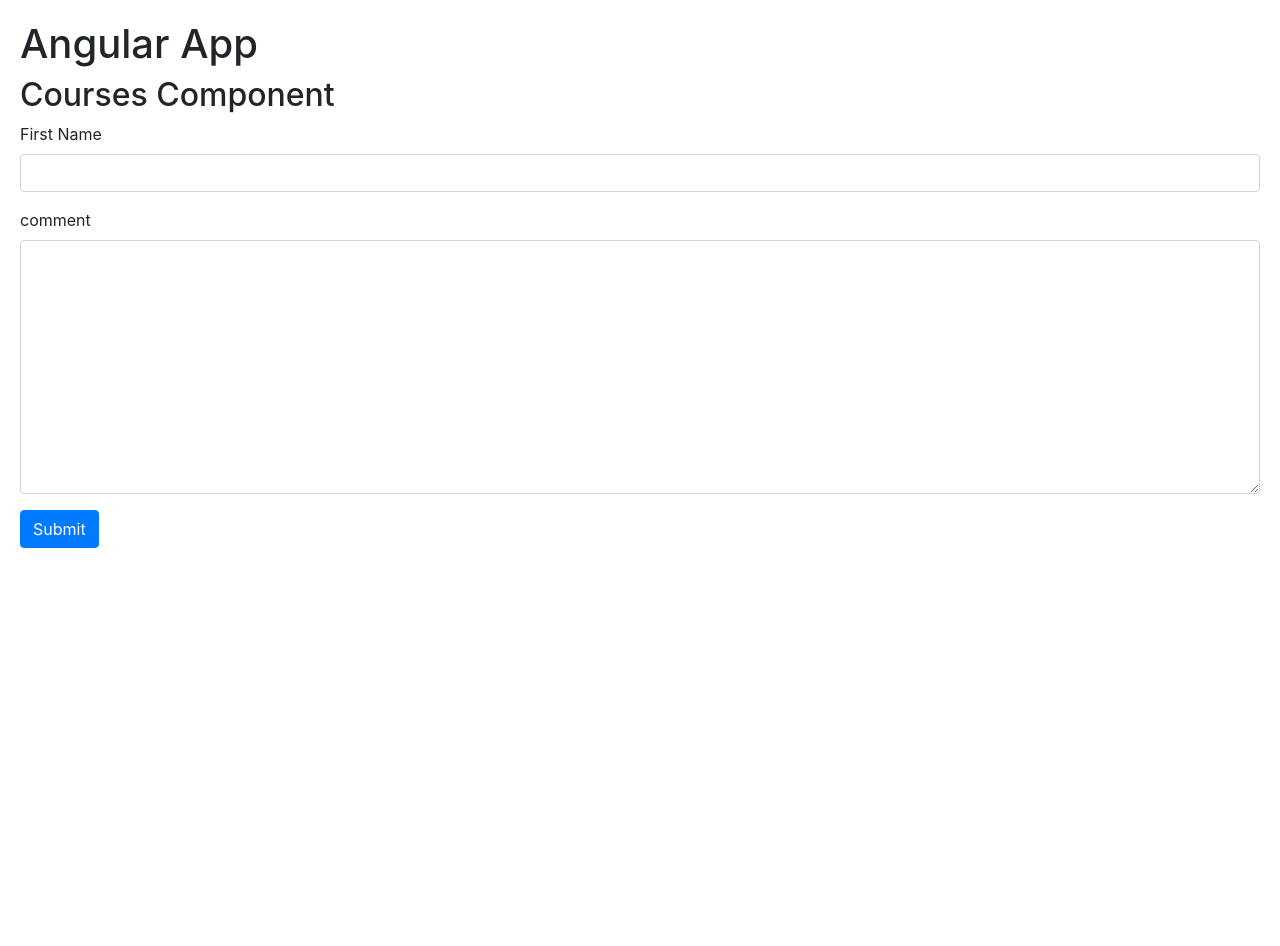
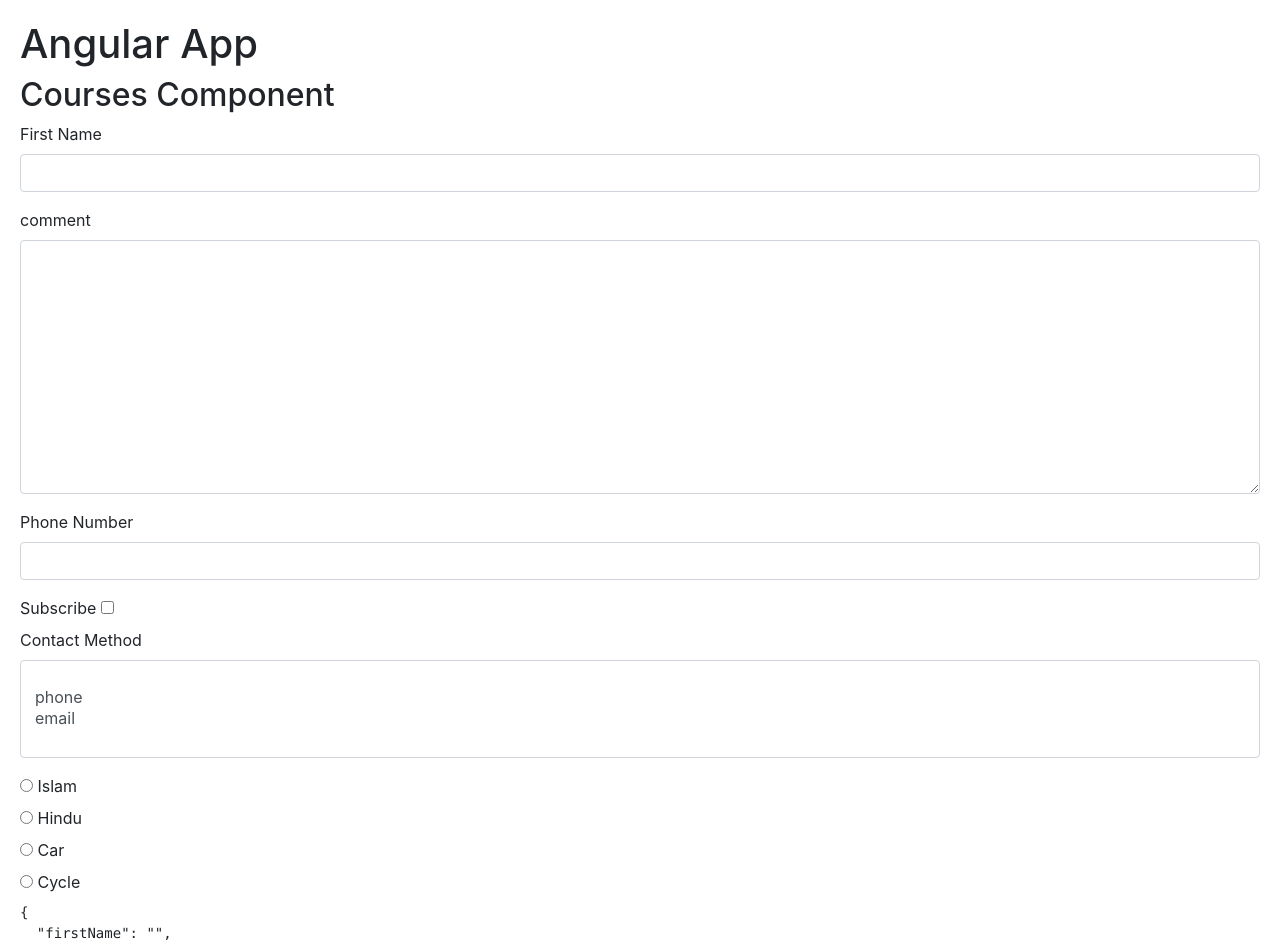
Before and after one commit to zahidcsepstu/ReactiveForm-Frontend, an Angular app: page / in a window 1280 px wide. Shown: the top 946 px of the page. Before the commit the page ends 800 px from the top, so only its background shows below. Built offline with nearby package versions, Linux system fonts and the light colour scheme.

Commit message:
template-driven form

```diff
--- a/src/app/app.module.ts
+++ b/src/app/app.module.ts
@@ -1,10 +1,12 @@
 import { NgModule } from '@angular/core';
 import { BrowserModule } from '@angular/platform-browser';
+
 
 import { AppRoutingModule } from './app-routing.module';
 import { AppComponent } from './app/app.component';
 import { CoursesComponent } from './courses/courses.component';
 import { ContactFormComponent } from './contact-form/contact-form.component';
+import { FormsModule, ReactiveFormsModule } from '@angular/forms';
 
 @NgModule({
     declarations: [
@@ -14,7 +16,9 @@ import { ContactFormComponent } from './contact-form/contact-form.component';
     ],
     imports: [
         BrowserModule,
-        AppRoutingModule
+        AppRoutingModule,
+        FormsModule,
+        ReactiveFormsModule
     ],
     providers: [],
     bootstrap: [AppComponent]
--- a/src/app/contact-form/contact-form.component.html
+++ b/src/app/contact-form/contact-form.component.html
@@ -1,13 +1,68 @@
-<form>
+<form #f="ngForm" (ngSubmit)="submit(f)">
+
+
     <div class="form-group">
         <label for="firstName">First Name</label>
-        <input id="firstName" type="text" class="form-control">
+        <input required minlength="3" maxlength="10" pattern="banana" ngModel name="firstName" id="firstName"
+            #firstName="ngModel" (change)="log(firstName)" type="text" class="form-control">
+        <div class="alert alert-danger" *ngIf="firstName.touched && !firstName.valid">
+            <div *ngIf="firstName.errors && firstName.errors.required">First Name is Required</div>
+            <div *ngIf="firstName.errors && firstName.errors.minlength">First name should be minimum
+                {{firstName.errors.minlength.requiredLength}} charecters </div>
+            <div *ngIf="firstName.errors && firstName.errors.pattern">Patterns doesnot match </div>
+        </div>
     </div>
+
     <div class="form-group">
         <label for="comment">comment</label>
-        <textarea id="comment" cols="30" rows="10" class="form-control"></textarea>
+        <textarea ngModel name="comment" id="comment" cols="30" rows="10" class="form-control"></textarea>
     </div>
 
-    <button class="btn btn-primary">Submit</button>
+    <div ngModelGroup="contact" #contact="ngModelGroup">
+        <div class="form-group">
+            <label for="phone">Phone Number</label>
+            <input type="number" required ngModel name="phoneNumber" id="phoneNumber" #phoneNumber="ngModel"
+                class="form-control">
+        </div>
+    </div>
+
+    <div class="checkbox">
+        <label>
+            Subscribe
+            <input type="checkbox" ngModel name="isSubscribed">
+        </label>
+    </div>
+
+    <div class="form-group">
+        <label for="contactMethod">Contact Method</label>
+        <select multiple ngModel name="contactMethod" id="contactMethod" class="form-control">
+            <option value=""></option>
+            <option *ngFor="let method of contactMethods" [ngValue]="method">{{method.name}}</option>
+        </select>
+    </div>
+
+    <div class="radio">
+        <label for="">
+            <input ngModel type="radio" name="religion" value="1">
+            Islam
+        </label>
+    </div>
+    <div class="radio">
+        <label for="">
+            <input ngModel type="radio" name="religion" value="2">
+            Hindu
+        </label>
+    </div>
+
+    <div *ngFor="let vehicle of vehicles" class="radio">
+        <label for="">
+            <input ngModel type="radio" name="vehicles" [value]="vehicle.id">
+            {{vehicle.name}}
+        </label>
+    </div>
+
+    <pre>{{f.value|json}}</pre>
+
+    <button class="btn btn-primary" [disabled]="!f.valid">Submit</button>
 
 </form>
--- a/src/app/contact-form/contact-form.component.ts
+++ b/src/app/contact-form/contact-form.component.ts
@@ -1,15 +1,42 @@
 import { Component, OnInit } from '@angular/core';
+import { NgForm } from '@angular/forms';
 
 @Component({
-  selector: 'contact-form',
-  templateUrl: './contact-form.component.html',
-  styleUrls: ['./contact-form.component.css']
+    selector: 'contact-form',
+    templateUrl: './contact-form.component.html',
+    styleUrls: ['./contact-form.component.css']
 })
-export class ContactFormComponent implements OnInit {
+export class ContactFormComponent {
 
-  constructor() { }
+    contactMethods = [
+        {
+            id: 1,
+            name: "phone"
+        },
+        {
+            id: 2,
+            name: "email"
+        }
+    ]
 
-  ngOnInit(): void {
-  }
+    vehicles = [
+        {
+            id: 1,
+            name: "Car"
+        },
+        {
+            id: 2,
+            name: "Cycle"
+        }
+    ]
 
+
+
+    log(x: any) {
+        console.log(x)
+    }
+
+    submit(f: NgForm) {
+        console.log(f)
+    }
 }
--- a/src/styles.css
+++ b/src/styles.css
@@ -2,3 +2,7 @@
 @import "~bootstrap/dist/css/bootstrap.css";
 
 body{padding: 20px;}
+
+.form-control.ng-touched.ng-invalid{
+    border: 2px solid red;
+}
```
